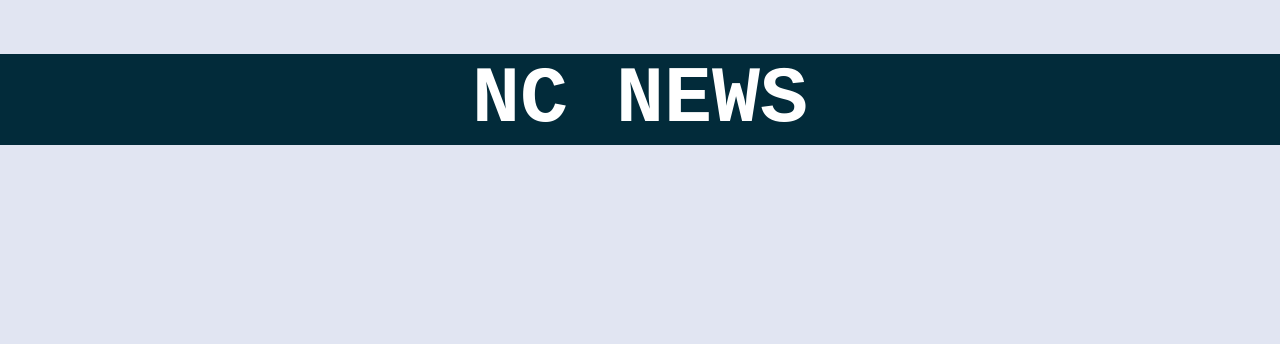
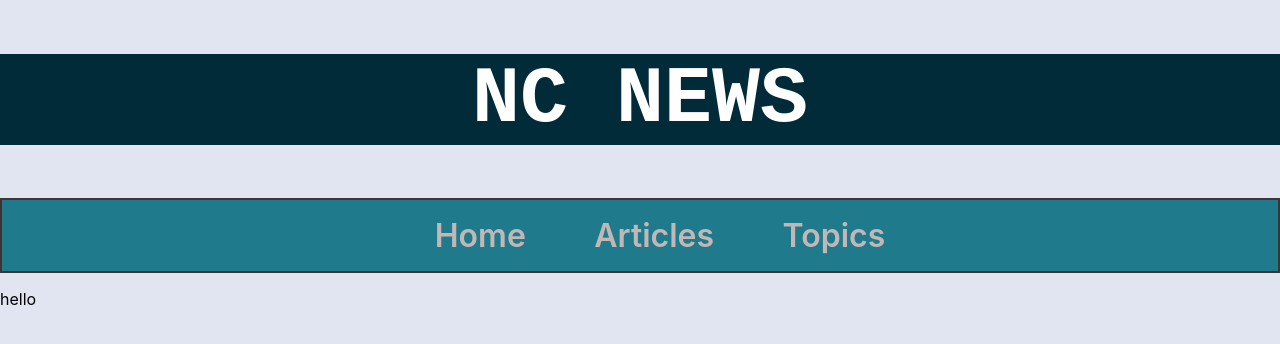
Before and after one commit to goldfishdolphin/FE-NC-NEWS-APP, a React (Create React App) app: page /articles/1 in a window 1280 px wide. Before the commit this address had no page. Shown: the top 344 px of the page. Built offline with nearby package versions, Linux system fonts and the light colour scheme.

Commit message:
setup article

```diff
--- a/src/App.js
+++ b/src/App.js
@@ -5,6 +5,7 @@ import Articles from './Pages/Articles';
 import Home from './Pages/Home';
 import TopicsPage from './Pages/TopicsPage';
 import ArticlesByTopicPage from './Pages/ArticlesByTopicPage';
+import Article from './Pages/Article';
 
 function App() {
   return (
@@ -15,6 +16,8 @@ function App() {
         <Route path='/articles' element={<Articles />}>  </Route>
         <Route path='/topics' element={<TopicsPage />}>  </Route>
         <Route path='/topics/:topic' element={<ArticlesByTopicPage />}>  </Route>
+        <Route path='/articles/:article_id' element={<Article />}>  </Route>
+
       </Routes>
 
 
--- a/src/Components/IndividualArticle.jsx
+++ b/src/Components/IndividualArticle.jsx
@@ -0,0 +1,7 @@
+const IndividualArticle = () => {
+
+    return (
+        <p>hello</p>
+    );
+};
+export default IndividualArticle;
--- /dev/null
+++ b/src/Pages/Article.jsx
@@ -0,0 +1,15 @@
+import IndividualArticle from "../Components/IndividualArticle";
+import Nav from "../Components/Nav";
+
+const Article = () => {
+    return (
+        <div>
+            <Nav />
+            <IndividualArticle />
+
+        </div>
+
+
+    );
+};
+export default Article;
--- a/src/Utils/api.js
+++ b/src/Utils/api.js
@@ -3,8 +3,8 @@ const articlesApi = axios.create({
     baseURL: "https://nc-news-july.herokuapp.com/api"
 });
 
-export const getArticles = () => {
-    return articlesApi.get('/articles').then((res) => {
+export const getArticles = (article_id) => {
+    return articlesApi.get('/articles', { params: { article_id } }).then((res) => {
         return res.data;
     });
 };
```
